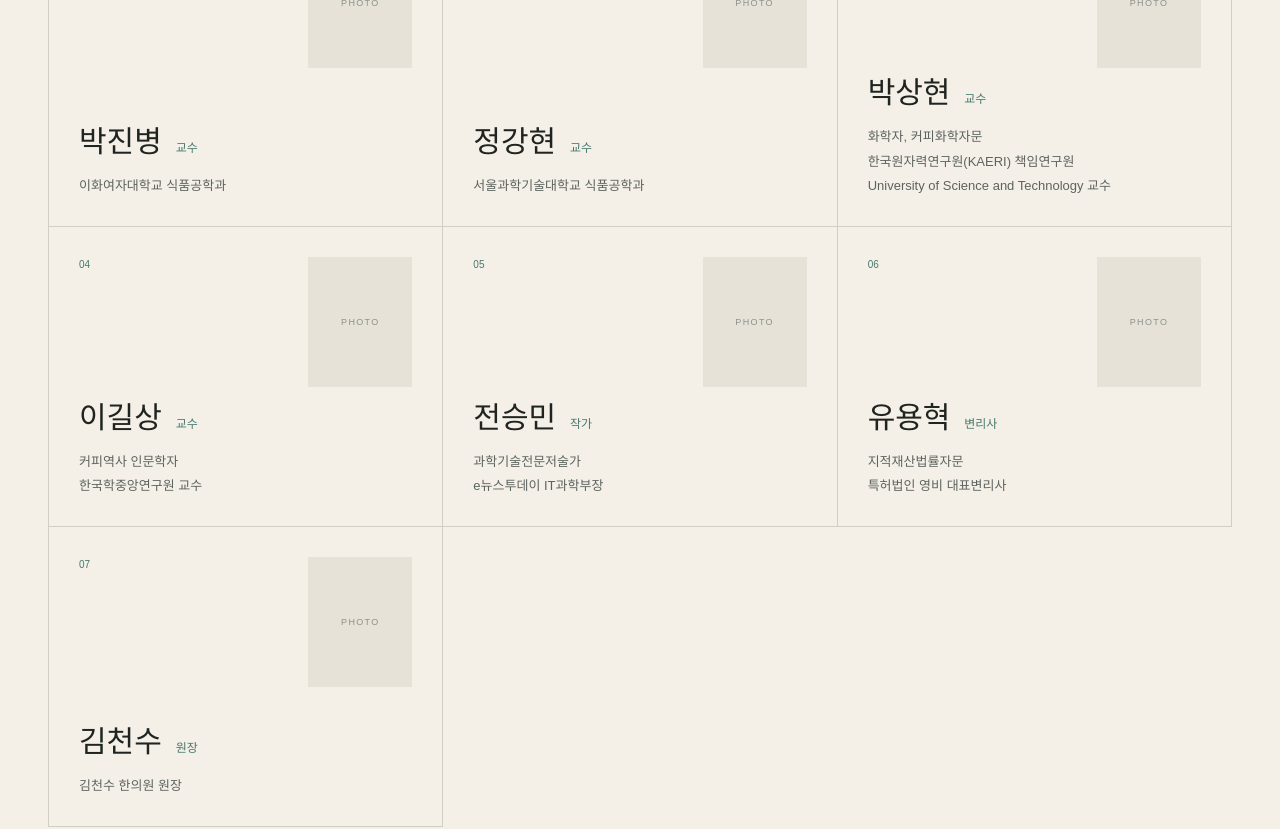
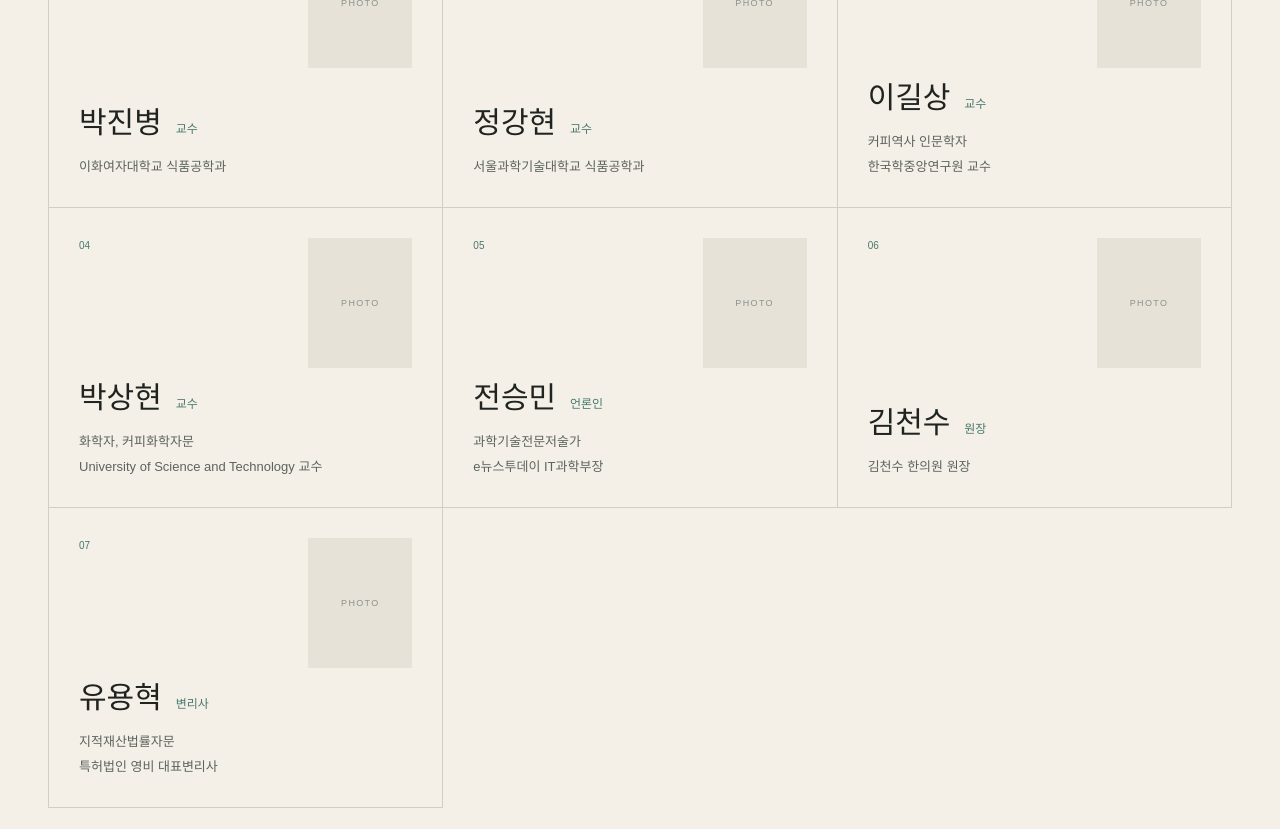
Before and after one commit to robusta-k/nangman-coffee-homepage, a Next.js app: page /advisors in a window 1280 px wide. Shown: the part 600-1429 px from the top of the page. Built offline with nearby package versions, Linux system fonts and the light colour scheme.

Commit message:
자문위원 수정

```diff
--- a/content/people.ts
+++ b/content/people.ts
@@ -31,16 +31,6 @@ export const advisors = [
     image: null,
   },
   {
-    name: "박상현",
-    title: "교수",
-    details: [
-      "화학자, 커피화학자문",
-      "한국원자력연구원(KAERI) 책임연구원",
-      "University of Science and Technology 교수",
-    ],
-    image: null,
-  },
-  {
     name: "이길상",
     title: "교수",
     details: [
@@ -50,12 +40,28 @@ export const advisors = [
     image: null,
   },
   {
+    name: "박상현",
+    title: "교수",
+    details: [
+      "화학자, 커피화학자문",
+      // "한국원자력연구원(KAERI) 책임연구원",
+      "University of Science and Technology 교수",
+    ],
+    image: null,
+  },
+  {
     name: "전승민",
-    title: "작가",
+    title: "언론인",
     details: [
       "과학기술전문저술가",
       "e뉴스투데이 IT과학부장",
     ],
+    image: null,
+  },
+  {
+    name: "김천수",
+    title: "원장",
+    details: ["김천수 한의원 원장"],
     image: null,
   },
   {
@@ -67,10 +73,4 @@ export const advisors = [
     ],
     image: null,
   },
-  {
-    name: "김천수",
-    title: "원장",
-    details: ["김천수 한의원 원장"],
-    image: null,
-  },
 ] as const;
```
